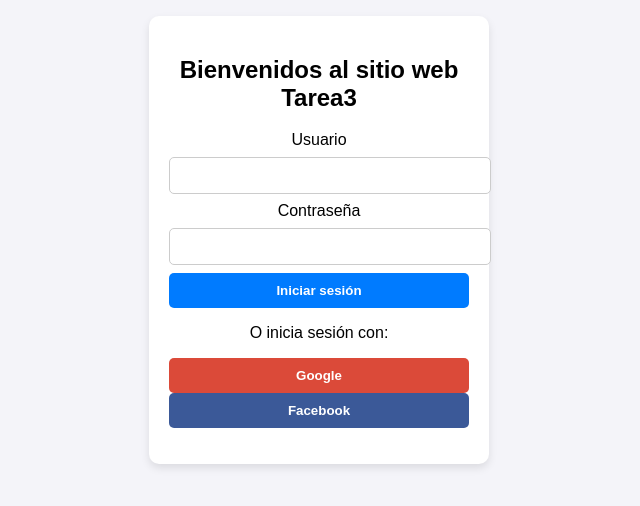
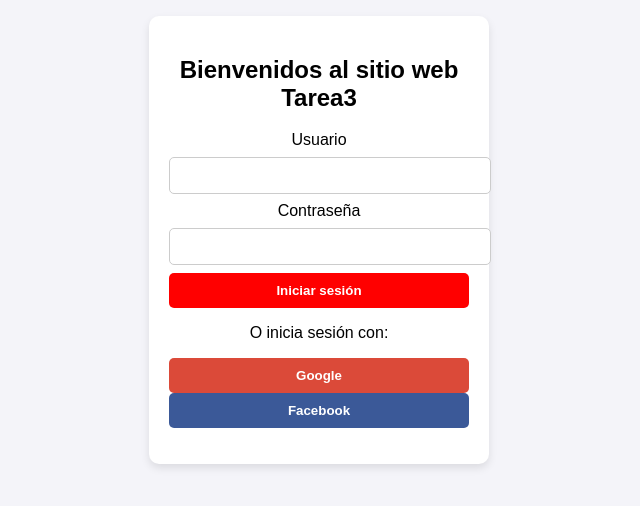
Before and after one commit to pilaluqueupea/tarea3.github.io, a plain HTML site: page index.html in a window 1280 px wide. Shown: the part 160-666 px from the top of the page, without its empty margins (321-961 px from the left). Drawn offline with Linux system fonts and the light colour scheme.

Commit message:
Update styles.css

```diff
--- a/styles.css
+++ b/styles.css
@@ -28,7 +28,7 @@ input {
 button {
     width: 100%;
     padding: 10px;
-    background: #007bff;
+    background: #FF0000;
     color: #fff;
     border: none;
     border-radius: 5px;
```
